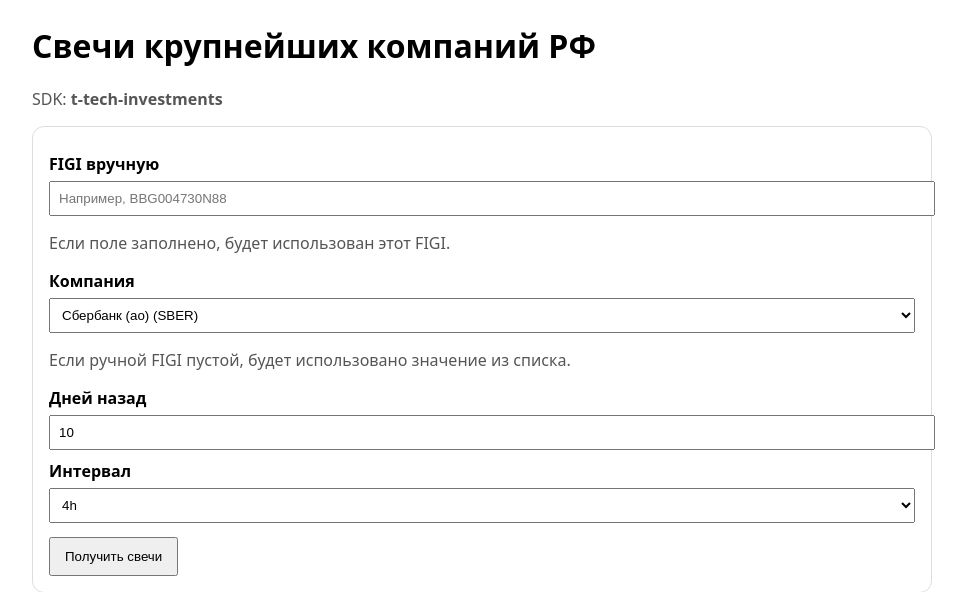
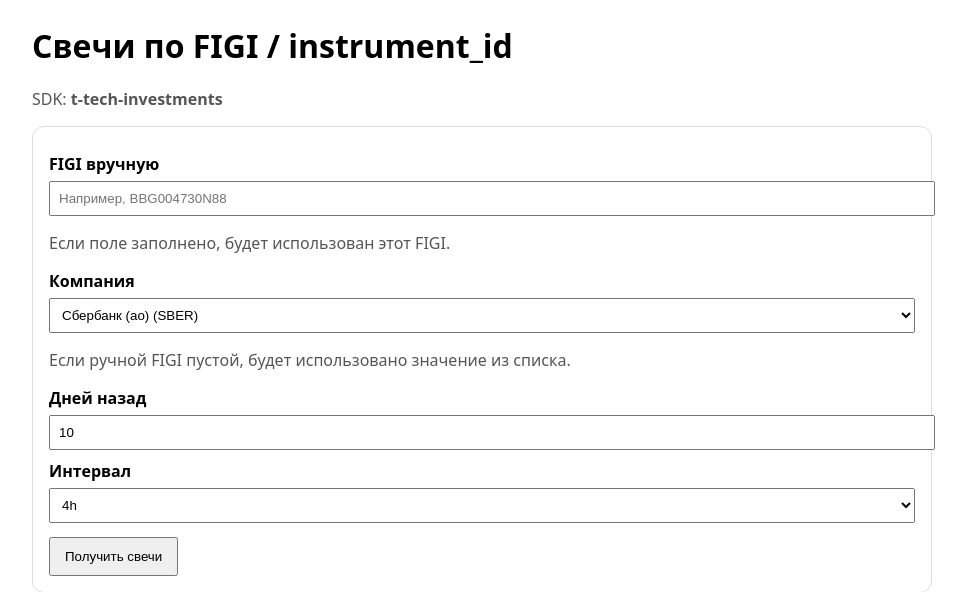
Before and after one commit to d-oley/simple_flask, a Flask app: page / in a window 1280 px wide. Shown: the top 592 px of the page, without its empty margins (158-1124 px from the left). Run offline with Flask 3, Linux system fonts and the light colour scheme.

Commit message:
changed name

```diff
--- a/templates/index.html
+++ b/templates/index.html
@@ -1,6 +1,6 @@
 {% extends "base.html" %}
 {% block content %}
-  <h1>Свечи крупнейших компаний РФ</h1>
+  <h1>Свечи по FIGI / instrument_id</h1>
   <p class="hint">SDK: <b>{{ sdk }}</b></p>
 
   <form method="post" action="/run" class="card">
```
